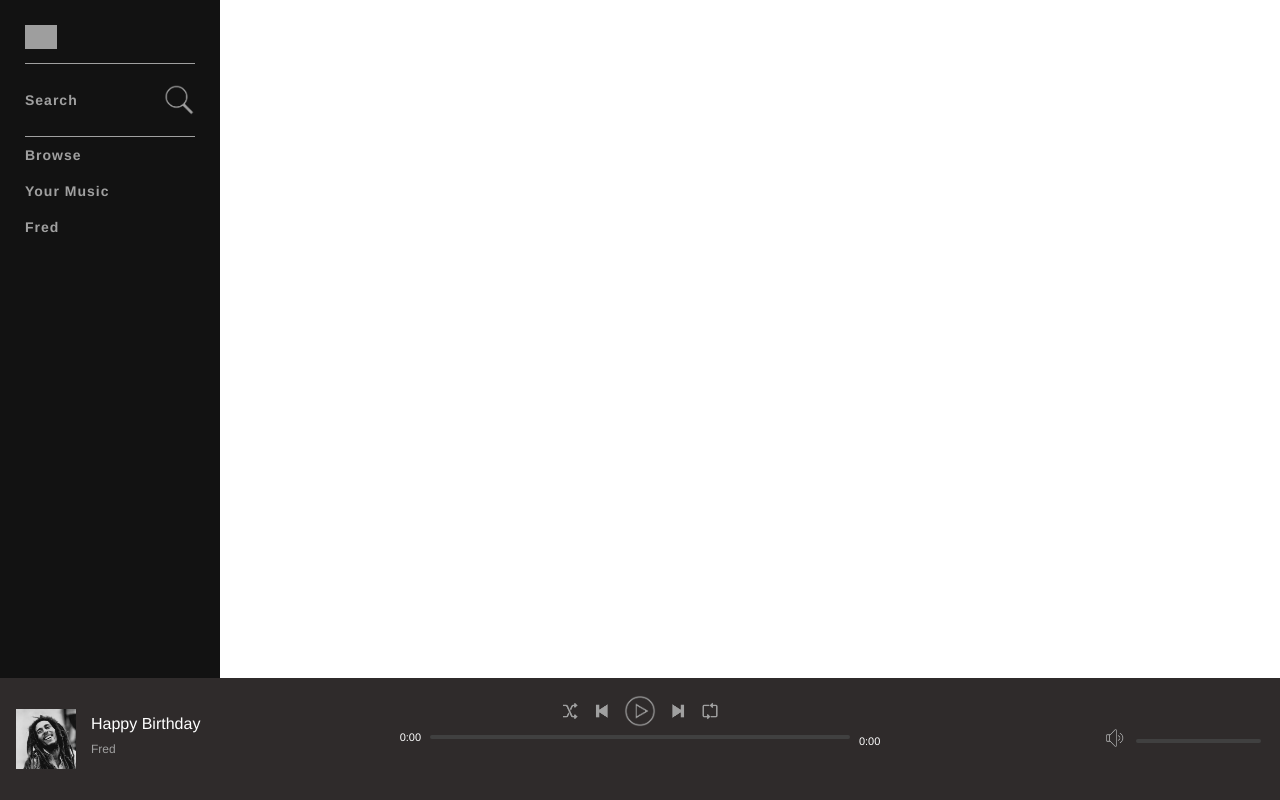
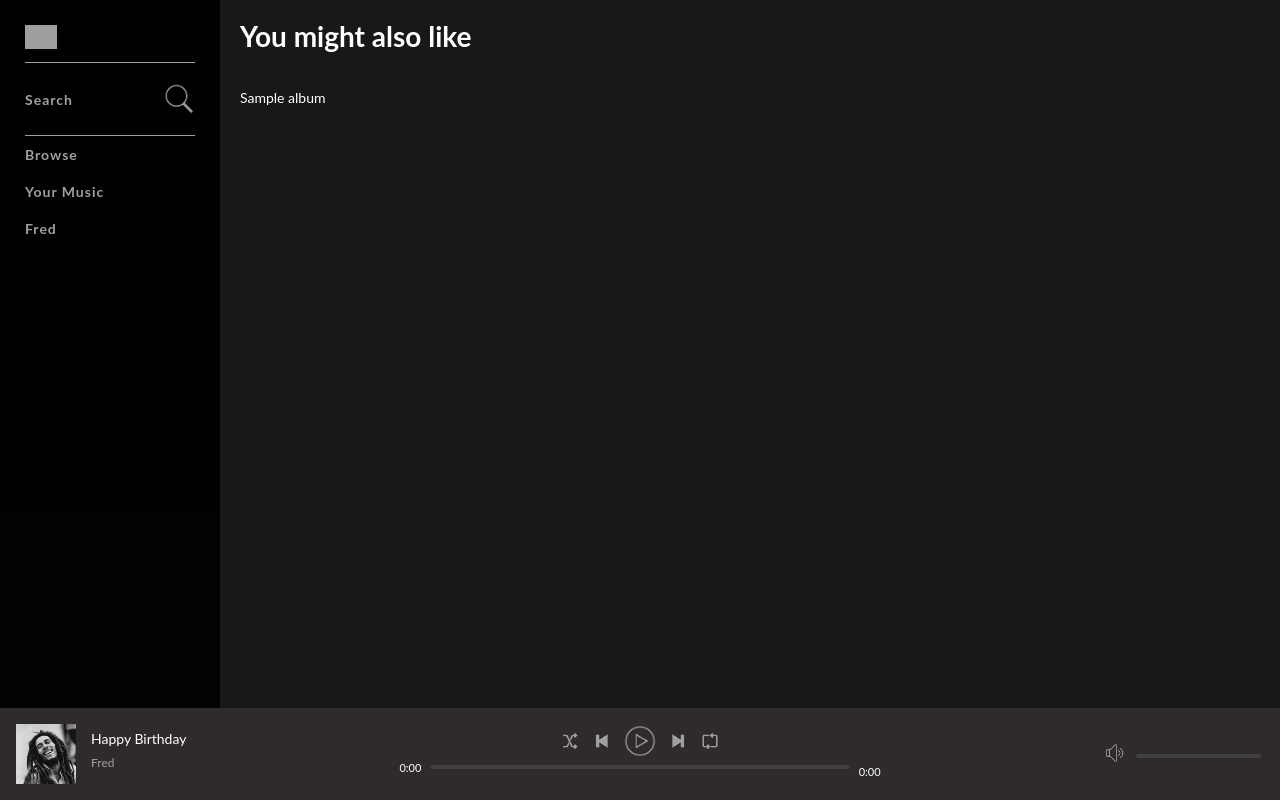
Before and after one commit to fredpen/Fredify-spotify-clone, a PHP site: page / in a window 1280 px wide. Run offline with PHP 8.4, Linux system fonts and the light colour scheme; the visitor is signed in with stand-in values (Sample User, id 1); tables that the repository leaves empty or names only in its code hold one stand-in row (values such as "Sample post"); data that the repository does not hold is empty; grey boxes are pictures that could not be loaded.

Commit message:
outputting album artwork from the database to the index page i will be styling it next

```diff
--- a/assets/css/register.css
+++ b/assets/css/register.css
@@ -20,7 +20,6 @@ html,body{
   color: white;
   box-sizing: border-box;
   font-weight: normal;
-  font-family: 'Roboto Mono', monospace;
   font-family: 'Lato', sans-serif;
 }
 
--- a/assets/css/styles.css
+++ b/assets/css/styles.css
@@ -4,8 +4,14 @@ html,body{
   box-sizing: border-box;
 }
 
+body{
+  background: #181818;
+  font-size: 14px;
+  min-width: 720px;
+}
+
 *{
-  font-family: "Helvetica Neue", Helvetica, Arial, sans-serif;
+  font-family:'Lato', sans-serif, "Helvetica Neue", Helvetica, Arial, sans-serif;
   color: #fff;
 }
 
@@ -17,7 +23,7 @@ html,body{
 }
 
 #nowPlayingBar{
-  height: 90px;
+  /* height: 90px; */
   padding: 16px;
   display: flex;
 }
@@ -207,10 +213,19 @@ html,body{
   color: #fff
 }
 
-
 .group .navItem{
   display: flex;
   flex-direction: row;
   justify-content: space-between;
   align-items: center;
 }
+
+#mainViewContainer{
+  margin-left: 220px;
+  width: calc(100% - 220px);
+  padding-bottom: 90px;
+}
+
+#mainContent{
+  margin: 0 20px;
+}
--- /dev/null
+++ b/includes/footer.php
@@ -0,0 +1,7 @@
+</div>
+</div>
+</div>
+<?php include ("includes/nowPlayingBar.php"); ?>
+</div>
+</body>
+</html>
--- /dev/null
+++ b/includes/header.php
@@ -0,0 +1,26 @@
+<?php
+  include ("includes/database-config.php");
+  if (isset($_SESSION['userLoggedIn'])) {
+    $currentUser = $_SESSION['userLoggedIn'];
+  }
+    else {
+    header ("Location: register.php");
+  }
+ ?>
+
+
+<!DOCTYPE html>
+<html lang="en" dir="ltr">
+  <head>
+    <meta charset="utf-8">
+    <title>welcome</title>
+    <link rel="shortcut icon" href="assets/images/icons/navIcon.png">
+    <link rel="stylesheet" href="assets/css/styles.css">
+  </head>
+  <body>
+    <div id="mainContainer">
+      <div id="topContainer">
+        <!--THIS HOUSES THE BOTH NAVBAR AND THE MAIN BAR-->
+      <?php include ("includes/navBarContainer.php"); ?>
+      <div id="mainViewContainer">
+        <div id="mainContent">
--- a/index.php
+++ b/index.php
@@ -1,29 +1,17 @@
-<?php
-  include ("includes/database-config.php");
-  if (isset($_SESSION['userLoggedIn'])) {
-    $currentUser = $_SESSION['userLoggedIn'];
-  }
-    else {
-    header ("Location: register.php");
-  }
- ?>
+<?php include ("includes/header.php"); ?>
 
+  <h1>You might also like</h1>
 
-<!DOCTYPE html>
-<html lang="en" dir="ltr">
-  <head>
-    <meta charset="utf-8">
-    <title>welcome</title>
-    <link rel="shortcut icon" href="assets/images/icons/navIcon.png">
-    <link rel="stylesheet" href="assets/css/styles.css">
-  </head>
-  <body>
-    <div id="mainContainer">
-      <div id="topContainer">
-        <!--THIS HOUSES THE BOTH NAVBAR AND THE MAIN BAR-->
-      <?php include ("includes/navBarContainer.php"); ?>
-      </div>
-      <?php include ("includes/nowPlayingBar.php"); ?>
+    <div class="gridViewContainer">
+      <?php
+        $albumQuery = mysqli_query($con, "SELECT * FROM albums ORDER BY RAND() LIMIT 10");
+        while ($row = mysqli_fetch_array($albumQuery)) {
+          echo
+            "<div class='gridViewItem'>
+              <img src='" . $row['artworkPath'] . "'>
+              <div> ". $row['title'] . "</div>
+            </div>";
+        };
+     ?>
     </div>
-  </body>
-</html>
+<?php include ("includes/footer.php"); ?>
```
